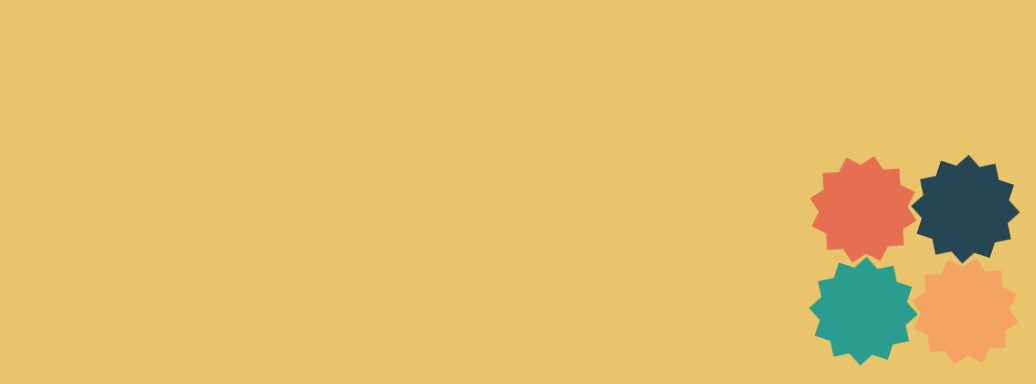
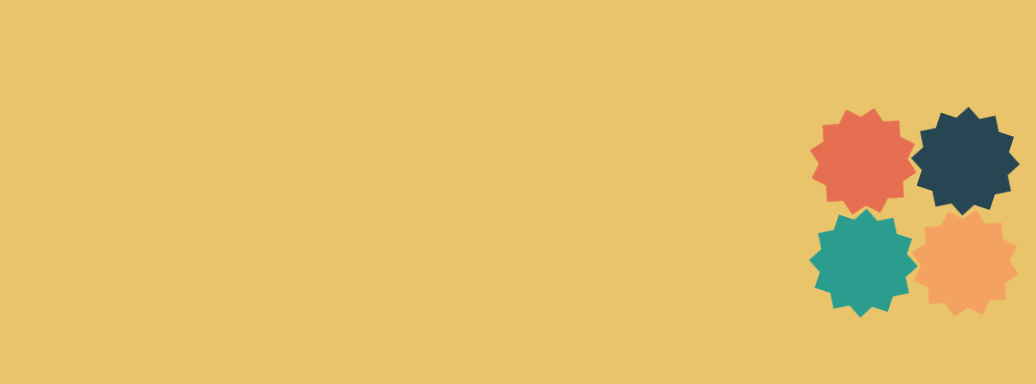
Before and after one commit to gitkorv/mywebsite, a plain HTML site: page index.html in a window 1280 px wide. Shown: the part 418-802 px from the top of the page, without its empty margins (244-1280 px from the left). Drawn offline with Linux system fonts and the light colour scheme; a web font is replaced by a local one.

Commit message:
Update style.css

```diff
--- a/style.css
+++ b/style.css
@@ -53,7 +53,7 @@ body{
     column-gap: 2vw;
     align-self: flex-end;
     justify-self: end;
-    padding: 0 2rem 2rem 0;
+    padding: 0 2rem 5rem 0;
 }
 
 #burst-12{
```
